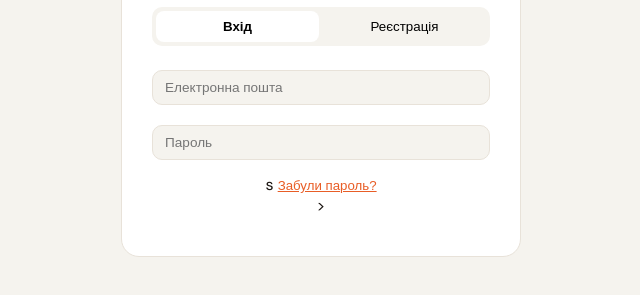
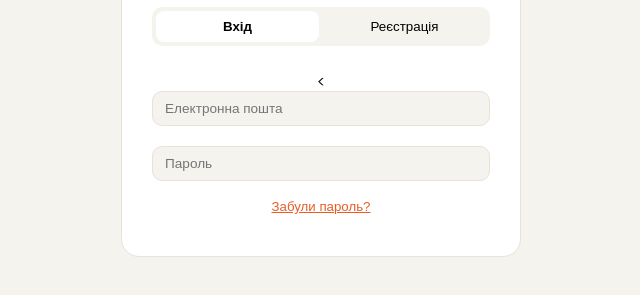
Before and after one commit to SofiaDatsko/math-kurs, a website built with Vite: page index.html in a window 1280 px wide. Shown: the part 349-644 px from the top of the page, without its empty margins (319-959 px from the left). Built offline with nearby package versions, Linux system fonts and the light colour scheme; some packages are replaced by stand-ins of ours; no server answers.

Commit message:
password recovery 2

```diff
--- a/index.html
+++ b/index.html
@@ -73,7 +73,7 @@
                     style="flex:1; padding:8px; border-radius:8px; border:none; background:transparent; cursor:pointer;">Реєстрація</button>
             </div>
 
-            <div id="panel-login">
+            <<div id="panel-login">
                 <div class="field" style="text-align:left;">
                     <input type="email" id="auth-email" placeholder="Електронна пошта"
                         style="padding:8px 12px; font-size:0.85rem;">
@@ -97,11 +97,11 @@
                     </div>
                 </div>
 
-                <div style="text-align:center; margin-top:12px;">s
+                <div style="text-align:center; margin-top:12px;">
                     <button id="forgot-password-btn"
                         style="background:none; border:none; color:var(--accent); cursor:pointer; font-size:0.83rem; text-decoration:underline;">Забули
                         пароль?</button>
-                </div>>
+                </div>
         </div>
 
         <div id="panel-register" style="display:none;">
```
Lines whose indentation alone changed are shown as unchanged.
